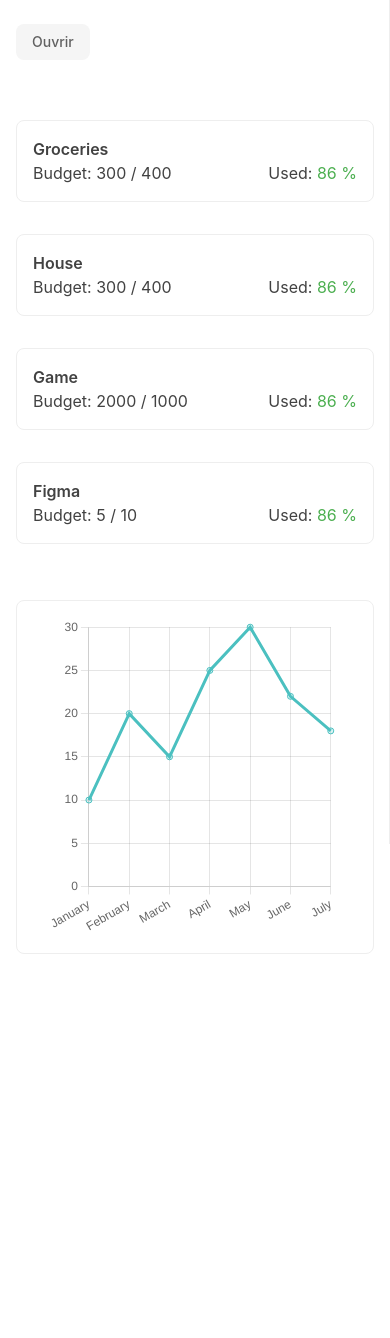
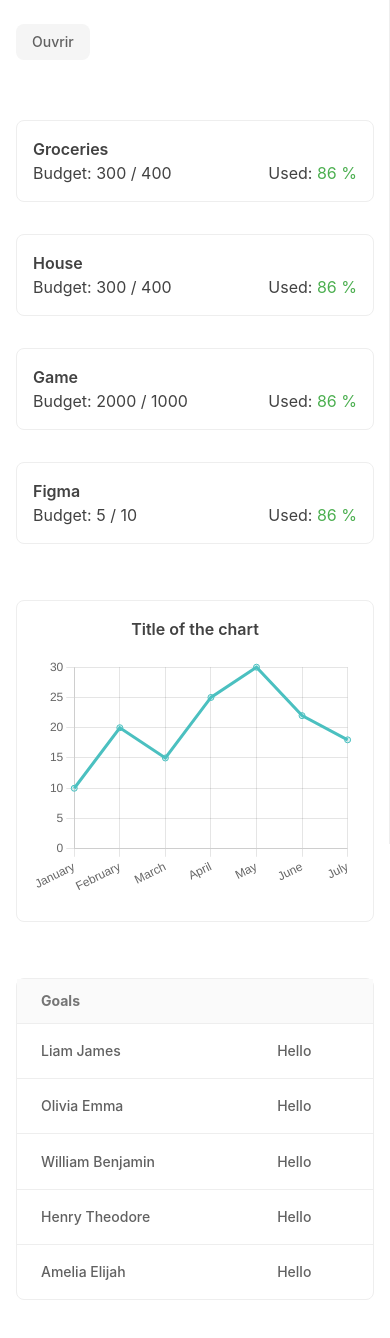
Before and after one commit to maxencemazeau/financewebsite, a React (Create React App) app: page /Dashboard in a window 390 px wide. Shown: the top 1338 px of the page. Before the commit the page ends 954 px from the top, so only its background shows below. Built offline with nearby package versions, Linux system fonts and the light colour scheme.

Commit message:
charts and goals responsive

```diff
--- /dev/null
+++ b/src/page/Dashboard/DahsboardGoals.tsx
@@ -0,0 +1,86 @@
+import React from 'react';
+
+export default function DahsboardGoals(){
+
+    const tableItems = [
+        {
+            avatar: "https://images.unsplash.com/photo-1511485977113-f34c92461ad9?ixlib=rb-1.2.1&q=80&fm=jpg&crop=faces&fit=crop&h=200&w=200&ixid=eyJhcHBfaWQiOjE3Nzg0fQ",
+            name: "Liam James",
+            email: "liamjames@example.com",
+            phone_nimber: "+1 (555) 000-000",
+            position: "Software engineer",
+            salary: "$100K"
+        },
+        {
+            avatar: "https://randomuser.me/api/portraits/men/86.jpg",
+            name: "Olivia Emma",
+            email: "oliviaemma@example.com",
+            phone_nimber: "+1 (555) 000-000",
+            position: "Product designer",
+            salary: "$90K"
+        },
+        {
+            avatar: "https://randomuser.me/api/portraits/women/79.jpg",
+            name: "William Benjamin",
+            email: "william.benjamin@example.com",
+            phone_nimber: "+1 (555) 000-000",
+            position: "Front-end developer",
+            salary: "$80K"
+        },
+        {
+            avatar: "https://api.uifaces.co/our-content/donated/xZ4wg2Xj.jpg",
+            name: "Henry Theodore",
+            email: "henrytheodore@example.com",
+            phone_nimber: "+1 (555) 000-000",
+            position: "Laravel engineer",
+            salary: "$120K"
+        },
+        {
+            avatar: "https://images.unsplash.com/photo-1439911767590-c724b615299d?ixlib=rb-1.2.1&q=80&fm=jpg&crop=faces&fit=crop&h=200&w=200&ixid=eyJhcHBfaWQiOjE3Nzg0fQ",
+            name: "Amelia Elijah",
+            email: "amelia.elijah@example.com",
+            phone_nimber: "+1 (555) 000-000",
+            position: "Open source manager",
+            salary: "$75K"
+        },
+
+    ]
+
+    return(
+        <>
+        <section className="pb-14">
+      <div className="w-full mx-auto px-4 md:px-8 lg:pl-2 lg:pr-8">
+      <ul className="border w-full rounded-lg">
+        <div className="flex h-80">
+
+        <table className="w-full table-auto text-sm text-left">
+                    <thead className="bg-gray-50 text-gray-600 font-medium border-b">
+                        <tr>
+                            <th className="py-3 px-6">Goals</th>
+                            <th></th>
+                        </tr>
+                    </thead>
+                    <tbody className="text-gray-600 divide-y">
+                        {
+                            tableItems.map((item, idx) => (
+                                <tr key={idx}>
+                                    <td className="py-3 px-6 whitespace-nowrap">
+                                        <div>
+                                            <span className="block text-gray-700 text-sm font-medium">{item.name}</span>
+                                        </div>
+                                    </td>
+                                    <td  className=" py-3 px-6 whitespace-nowrap">
+                                        <span className="block text-gray-700 text-sm font-medium">Hello</span>
+                                    </td>
+                                </tr>
+                            ))
+                        }
+                    </tbody>
+                </table>
+        </div>
+       </ul>
+       </div>
+       </section>
+        </>
+    )
+}
--- a/src/page/Dashboard/DashboardChart.tsx
+++ b/src/page/Dashboard/DashboardChart.tsx
@@ -18,7 +18,6 @@ ChartJS.register(
   LineElement,
 );
 
-
 const data = {
   labels: ['January', 'February', 'March', 'April', 'May', 'June', 'July'],
   datasets: [
@@ -30,40 +29,40 @@ const data = {
   ],
 };
 
-
 const options = {
   scales: {
     y: {
       beginAtZero: true,
     },
   },
-  maintainAspectRatio: false, // Allow chart to resize based on container size
-  responsive: true, // Make chart responsive
+  maintainAspectRatio: false,
+  responsive: true,
   plugins: {
     legend: {
-      display: false, // Hide legend for more space
+      display: false,
     },
   },
-  height: 300,
-  width : 600 // Set the height of the chart
+  height: 200,
+  width: 500,
 };
-
 
 const DashboardChart = () => {
   return (
-    <section>
+    <section className="pb-14">
       <div className="w-full mx-auto px-4 md:px-8">
-      <ul className="border px-4 w-full rounded-lg md:px-8">
-        <div className="flex items-center p-4">
-          <div className='h-80 w-full'>
-            <Line data={data} options={options} />
+        <ul className="border px-4 w-full rounded-lg md:px-8">
+          <div className="flex flex-col items-center h-80">
+            <h4 className="py-4 text-gray-800 font-semibold">
+              Title of the chart
+            </h4>
+            <div className="w-full h-60">
+              <Line data={data} options={options} />
+            </div>
           </div>
-        </div>
-      </ul>
+        </ul>
       </div>
     </section>
   );
 };
 
-
 export default DashboardChart;
--- a/src/page/Dashboard/DashboardHome.tsx
+++ b/src/page/Dashboard/DashboardHome.tsx
@@ -2,8 +2,9 @@ import React, { useState } from "react";
 import DashboardNavBar from "./DashboardNavBar";
 import DashboardCategory from './DashboardCategory';
 import DashboardChart from "./DashboardChart";
+import DahsboardGoals from "./DahsboardGoals";
 
-export default function DashboardHome(){
+export default function DashboardHome() {
 
   const [headerHeight, setHeaderHeight] = useState("h-16");
 
@@ -15,16 +16,22 @@ export default function DashboardHome(){
     }
   };
 
-    return(
+  return (
     <div className="flex flex-col lg:flex-row">
       <div className={`rounded-lg bg-gray-100 ${headerHeight} lg:fixed`}>
-            <DashboardNavBar  handleHeight={handleHeaderHeight} />
+        <DashboardNavBar handleHeight={handleHeaderHeight} />
       </div>
       <div className="flex flex-col flex-1 lg:ml-40">
         <DashboardCategory />
-        <div className="sm:w-full lg:w-3/4">
+        <div className="flex flex-col lg:flex-row">
+          <div className="w-full lg:w-3/4">
             <DashboardChart />
           </div>
+          <div className="w-full lg:w-1/4">
+            <DahsboardGoals />
+          </div>
+        </div>
+
       </div>
     </div>
   )
```
Lines whose indentation alone changed are shown as unchanged.
